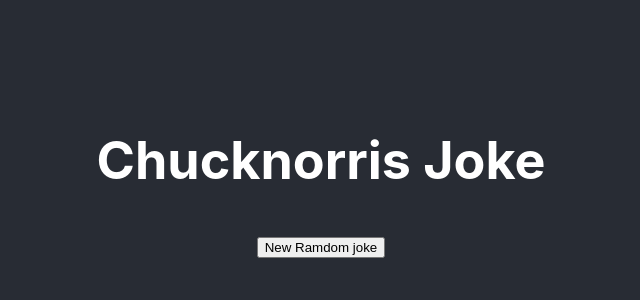
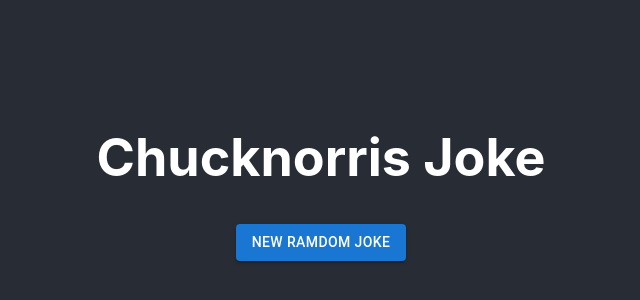
Before and after one commit to Maruan-Cardenas/open-bootcamp, a React (Create React App) app in the folder ReactJS/proyect-task/: page / in a window 1280 px wide. Shown: the part 224-524 px from the top of the page, without its empty margins (319-959 px from the left). Built offline with nearby package versions, Linux system fonts and the light colour scheme.

Commit message:
added MUI

```diff
--- a/ReactJS/proyect-task/package.json
+++ b/ReactJS/proyect-task/package.json
@@ -3,6 +3,9 @@
   "version": "0.1.0",
   "private": true,
   "dependencies": {
+    "@emotion/react": "^11.7.1",
+    "@emotion/styled": "^11.6.0",
+    "@mui/material": "^5.3.0",
     "@testing-library/jest-dom": "5.16.1",
     "@testing-library/react": "12.1.2",
     "@testing-library/user-event": "13.5.0",
--- a/ReactJS/proyect-task/src/App.js
+++ b/ReactJS/proyect-task/src/App.js
@@ -5,7 +5,7 @@
 import Fetchexample from './component/pure/FetchExample';
 import LoginFormik from './component/pure/form/loginFormik';
 import GreetingStyled from './component/pure/greetiingStyled';
-import ObservableExample from './component/pure/ObservableExample';
+// import ObservableExample from './component/pure/ObservableExample';
 import OptionalRender from './component/pure/optionalRender';
 import Example1 from './hooks/example1';
 import Example2 from './hooks/example2';
--- a/ReactJS/proyect-task/src/component/pure/AxiosExample.jsx
+++ b/ReactJS/proyect-task/src/component/pure/AxiosExample.jsx
@@ -1,5 +1,6 @@
 import React, { useState } from 'react';
 import { getRamdomUser } from '../../services/axiosService';
+import Button from '@mui/material/Button';
 
 const Axiosexample = () => {
   const [user, setUser] = useState({})
@@ -30,12 +31,12 @@
           <h3>{user.value}</h3>
         </div>
         <div>
-          <button onClick={getGererateRamdomUser}>New Ramdom joke</button>
+          <Button variant="contained" onClick={getGererateRamdomUser}>New Ramdom joke</Button>
           {
             user.value && (
               <div>
-              <button onClick={handleLikes}>Like {like}</button>
-              <button onClick={handleDislike}>Dislike {dislike}</button>
+              <Button variant="contained" onClick={handleLikes}>Like {like}</Button>
+              <Button variant="contained" onClick={handleDislike}>Dislike {dislike}</Button>
               </div>
             )
           }
--- a/ReactJS/proyect-task/src/component/pure/ObservableExample.jsx
+++ b/ReactJS/proyect-task/src/component/pure/ObservableExample.jsx
@@ -1,5 +1,6 @@
 import React, { useState } from 'react';
 import { getNumber } from '../../services/observableService';
+
 
 const ObservableExample = () => {
   const [number, setNumber] = useState(0)
```
Also changed, not shown: 1 other file (tests, documents, lock files or other folders).
